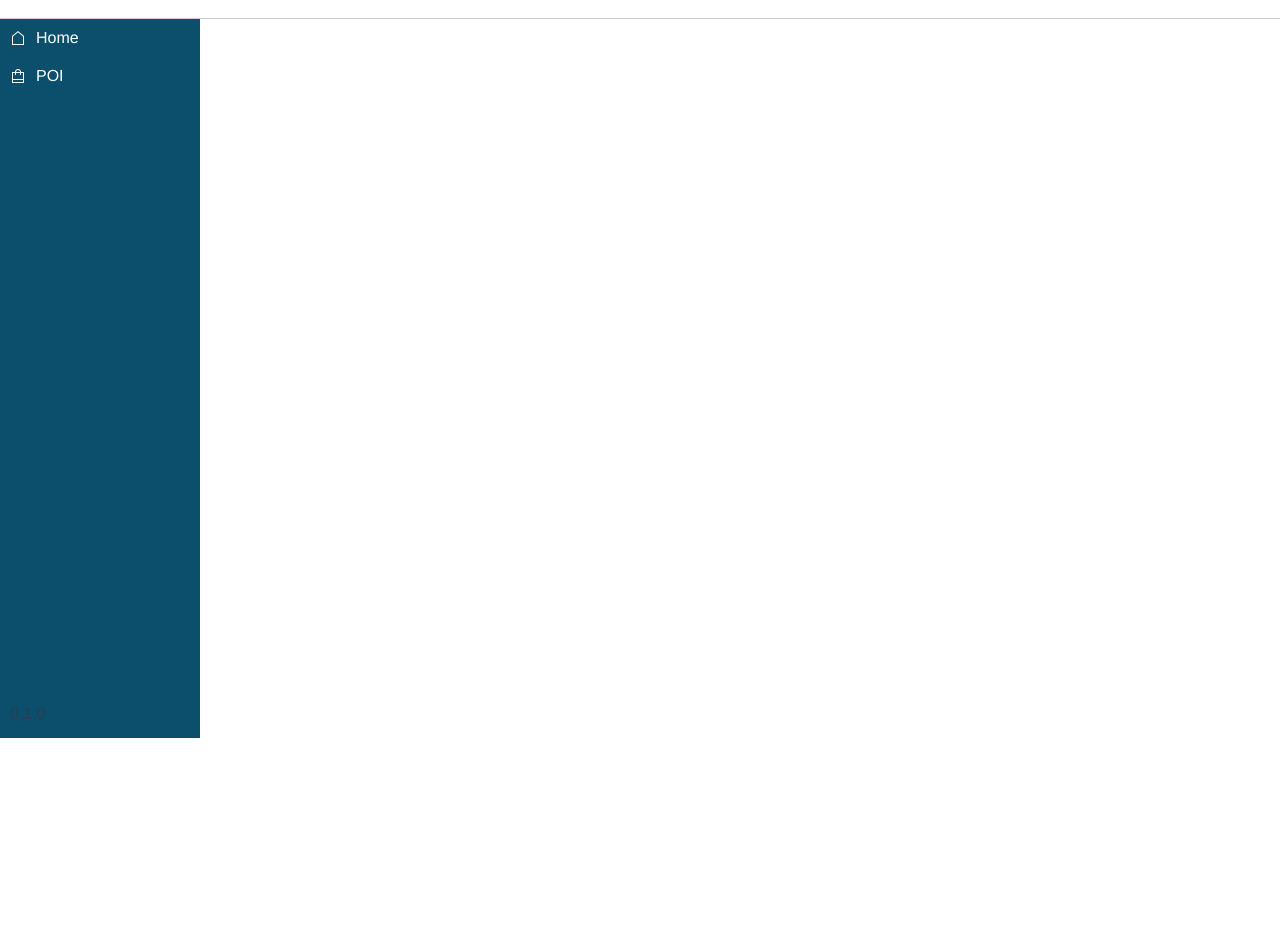
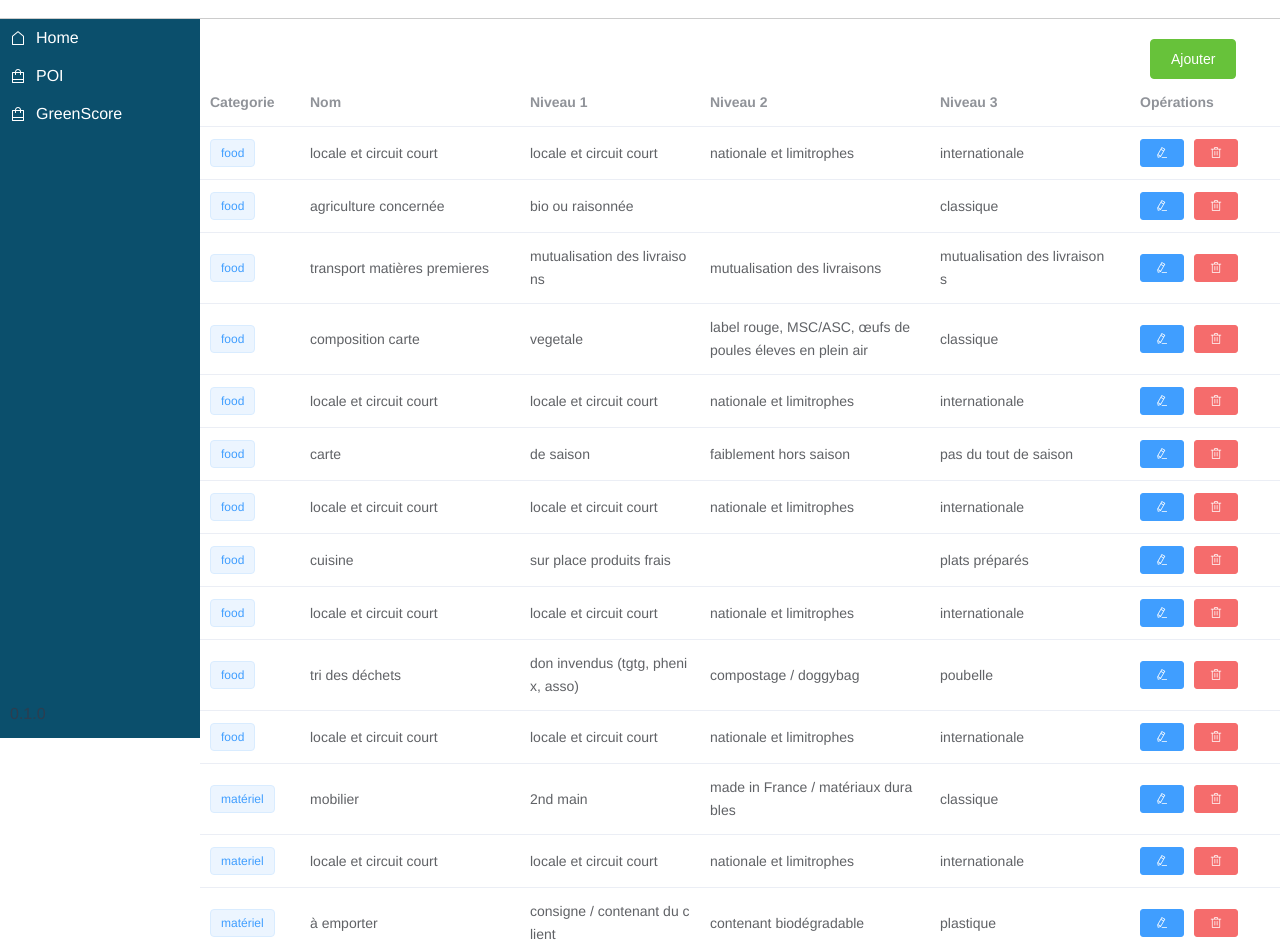
Before and after one commit to joel2035/Madu-Front, a Vue app: page /GreenScore in a window 1280 px wide. Shown: the part 62-1012 px from the top of the page. Before the commit the page ends 800 px from the top, so only its background shows below. Built offline with nearby package versions, Linux system fonts and the light colour scheme.

Commit message:
greescore

```diff
--- a/src/App.vue
+++ b/src/App.vue
@@ -1,6 +1,6 @@
 <template>
   <div id="app">
-    <login v-if="!UserIsLogged"></login>
+    <login v-if="!true"></login>
     <div v-else>
       <Header></Header>
       <Sidebar></Sidebar>
@@ -15,6 +15,7 @@
 import Login from "./views/Login.vue";
 import Header from "./components/molecules/Header.vue";
 import Sidebar from "./components/organisms/Sidebar.vue";
+import {mapGetters} from "vuex";
 
 export default {
 
@@ -24,6 +25,9 @@ export default {
     Sidebar
   },
   computed: {
+    ...mapGetters([
+      "isLoggedIn"
+    ]),
     UserIsLogged() {
       return true;
       // return this.$store.state.currentUser.authenticated;
--- a/src/components/organisms/Sidebar.vue
+++ b/src/components/organisms/Sidebar.vue
@@ -32,6 +32,11 @@ export default {
           name: "POI",
           link: "poi-list",
           icon: "el-icon-shopping-bag-1"
+        },
+        {
+          name: "GreenScore",
+          link: "GreenScore",
+          icon: "el-icon-shopping-bag-1"
         }
       ]
     };
--- a/src/router/index.js
+++ b/src/router/index.js
@@ -5,7 +5,7 @@ import PointsOfInterest from "../views/PointsOfInterest.vue";
 import EditPoi from "../views/EditPointOfInterest.vue";
 import Companies from "../views/Companies.vue";
 import Company from "../views/Company.vue";
-import Login from "../views/Login.vue";
+import GreenScore from "../views/GreenScore.vue";
 
 Vue.use(VueRouter);
 
@@ -16,9 +16,9 @@ const routes = [
     component: Home
   },
   {
-   path: "/login",
-    name: "login",
-   component: Login
+    path: "/GreenScore",
+    name: "GreenScore",
+    component: GreenScore
   },
   {
     path: "/poi-list",
--- /dev/null
+++ b/src/views/GreenScore.vue
@@ -0,0 +1,291 @@
+<template>
+    <div class="container">
+        <div class="button-container">
+            <el-row>
+                <el-button class="btn" type="success">Ajouter</el-button>
+            </el-row>
+        </div>
+        <template>
+            <el-table
+                :data="tableData"
+                style="width: 100%">
+                <el-table-column
+                    fixed
+                    label="Categorie"
+                    width="100">
+                <template slot-scope="scope">
+                    <el-popover trigger="hover" placement="top">
+                    <p>Nom: {{scope.row.categorie}}</p>
+                    <div slot="reference" class="name-wrapper">
+                        <el-tag size="medium">{{ scope.row.categorie }}</el-tag>
+                    </div>
+                    </el-popover>
+                </template>
+
+                </el-table-column>
+                <el-table-column
+                    label="Nom"
+                    width="220">
+                <template slot-scope="scope">
+                    <el-popover trigger="hover" placement="top">
+                    <p>Nom:{{scope.row.name}}</p>
+                    <div slot="reference" class="name-wrapper">
+                        <span>{{ scope.row.name }}</span>
+                    </div>
+                    </el-popover>
+                </template>
+
+                </el-table-column>
+                 <el-table-column
+                    label="Niveau 1"
+                    width="180">
+                   <el-progress type="circle" :percentage="25"></el-progress>
+                    <template slot-scope="scope">
+                        <span style="margin-right: 10px">{{ scope.row.etat_1 }}</span>
+                    </template>
+                </el-table-column>
+                <el-table-column
+                    label="Niveau 2"
+                    width="230">
+                    <template slot-scope="scope">
+                        <span style="margin-right: 10px">{{ scope.row.etat_2 }}</span>
+                    </template>
+                </el-table-column>
+                <el-table-column
+                    label="Niveau 3"
+                    width="200">
+                    <template slot-scope="scope">
+                        <span style="margin-right: 10px">{{ scope.row.etat_3 }}</span>
+                    </template>
+                </el-table-column>
+                <el-table-column
+                label="Opérations">
+                <template slot-scope="scope">
+                    <el-button
+                    size="mini"
+                    type="primary"
+                    @click="handleEdit(scope.$index, scope.row)"><i class="el-icon-edit"></i></el-button>
+                    <el-button
+                    size="mini"
+                    type="danger"
+                    @click="handleDelete(scope.$index, scope.row)"><i class="el-icon-delete"></i></el-button>
+                </template>
+                </el-table-column>
+            </el-table>
+        </template>
+    </div>
+</template>
+
+<script>
+export default {
+  components: {},
+
+  props: {},
+
+  data: function() {
+    return {
+        tableData: [
+            {
+                categorie:'food',
+                name: 'locale et circuit court',
+                etat_1:"locale et circuit court",
+                etat_2:"nationale et limitrophes",
+                etat_3:"internationale",
+
+            },
+             {
+                categorie:'food',
+                name: 'agriculture concernée',
+                etat_1:"bio ou raisonnée",
+                etat_2:"",
+                etat_3:"classique",
+
+            },
+             {
+                categorie:'food',
+                name: 'transport matières premieres',
+                etat_1:"mutualisation des livraisons",
+                etat_2:"mutualisation des livraisons",
+                etat_3:"mutualisation des livraisons",
+
+            },
+             {
+                categorie:'food',
+                name: 'composition carte',
+                etat_1:"vegetale",
+                etat_2:"label rouge, MSC/ASC, œufs de poules éleves en plein air",
+                etat_3:"classique",
+
+            },
+             {
+                categorie:'food',
+                name: 'locale et circuit court',
+                etat_1:"locale et circuit court",
+                etat_2:"nationale et limitrophes",
+                etat_3:"internationale",
+
+            },
+             {
+                categorie:'food',
+                name: 'carte',
+                etat_1:"de saison",
+                etat_2:"faiblement hors saison",
+                etat_3:"pas du tout de saison",
+
+            },
+             {
+                categorie:'food',
+                name: 'locale et circuit court',
+                etat_1:"locale et circuit court",
+                etat_2:"nationale et limitrophes",
+                etat_3:"internationale",
+
+            },
+             {
+                categorie:'food',
+                name: 'cuisine',
+                etat_1:"sur place produits frais",
+                etat_2:"",
+                etat_3:"plats préparés",
+
+            },
+             {
+                categorie:'food',
+                name: 'locale et circuit court',
+                etat_1:"locale et circuit court",
+                etat_2:"nationale et limitrophes",
+                etat_3:"internationale",
+
+            },
+             {
+                categorie:'food',
+                name: 'tri des déchets',
+                etat_1:"don invendus (tgtg, phenix, asso)",
+                etat_2:"compostage / doggybag",
+                etat_3:"poubelle",
+
+            },
+             {
+                categorie:'food',
+                name: 'locale et circuit court',
+                etat_1:"locale et circuit court",
+                etat_2:"nationale et limitrophes",
+                etat_3:"internationale",
+
+            },
+             {
+                categorie:'matériel',
+                name: 'mobilier',
+                etat_1:"2nd main",
+                etat_2:"made in France / matériaux durables",
+                etat_3:"classique",
+
+            },
+             {
+                categorie:'materiel',
+                name: 'locale et circuit court',
+                etat_1:"locale et circuit court",
+                etat_2:"nationale et limitrophes",
+                etat_3:"internationale",
+
+            },
+             {
+                categorie:'matériel',
+                name: 'à emporter',
+                etat_1:"consigne / contenant du client",
+                etat_2:"contenant biodégradable",
+                etat_3:"plastique",
+
+            },
+             {
+                categorie:'matériel',
+                name: 'locale et circuit court',
+                etat_1:"locale et circuit court",
+                etat_2:"nationale et limitrophes",
+                etat_3:"internationale",
+
+            },
+             {
+                categorie:'matériel',
+                name: 'energie',
+                etat_1:"fournisseur green",
+                etat_2:"",
+                etat_3:"classique",
+
+            },
+            {
+                categorie:'matériel',
+                name: 'energiconsommation energetique',
+                etat_1:"lampe/arrivée d'eau/ electroménager faible consommation",
+                etat_2:"lampe/arrivée d'eau/ electroménager faible consommation",
+                etat_3:"classique",
+
+            },
+            {
+                categorie:'matériel',
+                name: 'papier (toilette et serviettes)',
+                etat_1:"recyclés ou réutilisable",
+                etat_2:"recyclables",
+                etat_3:"usage unique",
+
+            },
+            {
+                categorie:'matériel',
+                name: 'produits entretien ',
+                etat_1:"naturels et zéro déchet",
+                etat_2:"",
+                etat_3:"classique",
+
+            },
+             {
+                categorie:'matériel',
+                name: 'dématérialisation',
+                etat_1:"tickets de caisse et administratif dématérialisés",
+                etat_2:"",
+                etat_3:"classique",
+
+            },
+             {
+                categorie:'social',
+                name: 'trajet travail',
+                etat_1:"transports communs, covoiturage",
+                etat_2:"mobilité douce",
+                etat_3:"voiture, moto personnelle",
+
+            },
+            {
+                categorie:'social',
+                name: 'produits',
+                etat_1:"ethiques",
+                etat_2:"",
+                etat_3:"non éthique ou non transparents",
+
+            }
+        ]
+    };
+  },
+
+  computed: {},
+
+  mounted: function() {},
+
+  methods: {
+       handleEdit(index, row) {
+        console.log(index, row); // eslint-disable-line
+      },
+      handleDelete(index, row) {
+        console.log(index, row); // eslint-disable-line
+      }
+  }
+};
+</script>
+
+<style lang="scss">
+.container{
+    .btn{
+        margin-left:950px;
+        margin-top: 20px !important;
+    }
+}
+
+</style>
--- a/src/views/Login.vue
+++ b/src/views/Login.vue
@@ -36,7 +36,7 @@ export default {
        const {email, password}= this
         this.$store.dispatch('login', { email, password })
        .then(() => this.$router.push('/'))
-       .catch(err => console.log(err))
+       .catch(err => console.log(err)); // eslint-disable-line
       }
   }
 };
```
Also changed, not shown: 1 other file (tests, documents, lock files or other folders).
